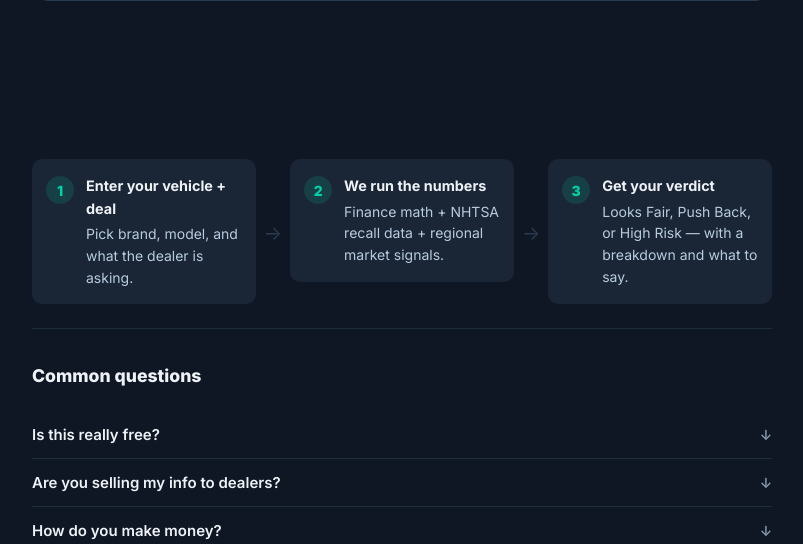
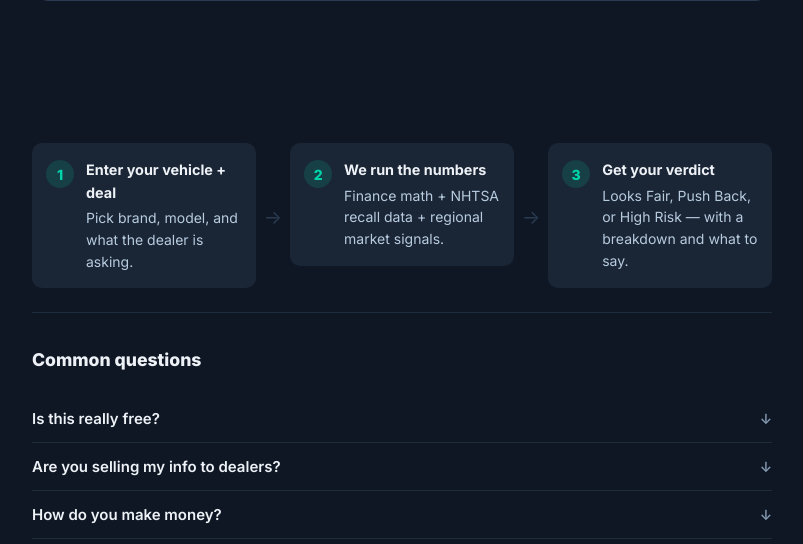
Before and after one commit to arisauraaudit/cartru, a Flask app: page / in a window 1280 px wide. Shown: the part 933-1477 px from the top of the page, without its empty margins (238-1041 px from the left). Run offline with Flask 3, Linux system fonts and the light colour scheme.

Commit message:
fix: close gap between selection card and how-it-works — reduce margin-bottom, remove page padding on hiw wrapper

```diff
--- a/templates/index.html
+++ b/templates/index.html
@@ -208,7 +208,7 @@ a:hover { text-decoration: underline; }
   border: 1.5px solid #2a3a50;
   border-radius: 16px;
   padding: 24px 24px 20px;
-  margin-bottom: 28px;
+  margin-bottom: 12px;
 }
 
 /* Year toggle */
@@ -3850,7 +3850,7 @@ document.addEventListener('DOMContentLoaded', () => {
 });
 </script>
 
-  <div class="page" style="padding-top:0;padding-bottom:0;margin-top:0;">
+  <div style="max-width:780px;margin:0 auto;padding:0 20px;">
   <section class="how-it-works" id="hiw">
     <div class="hiw-steps">
       <div class="hiw-step">
```
